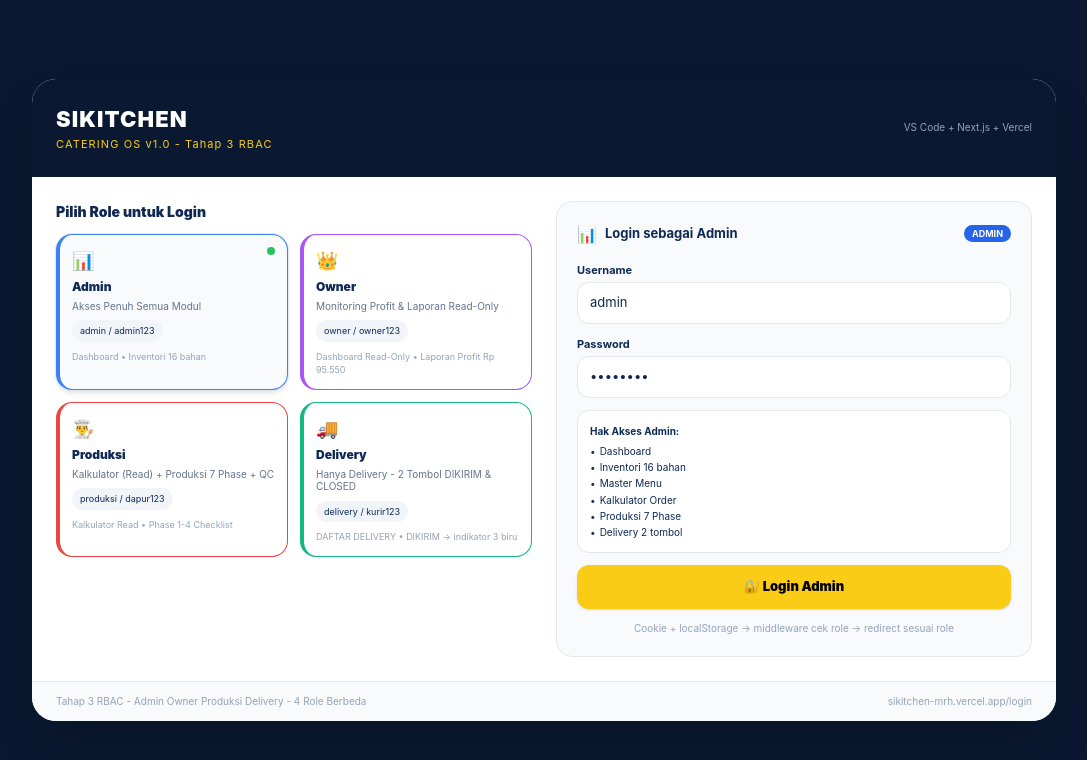
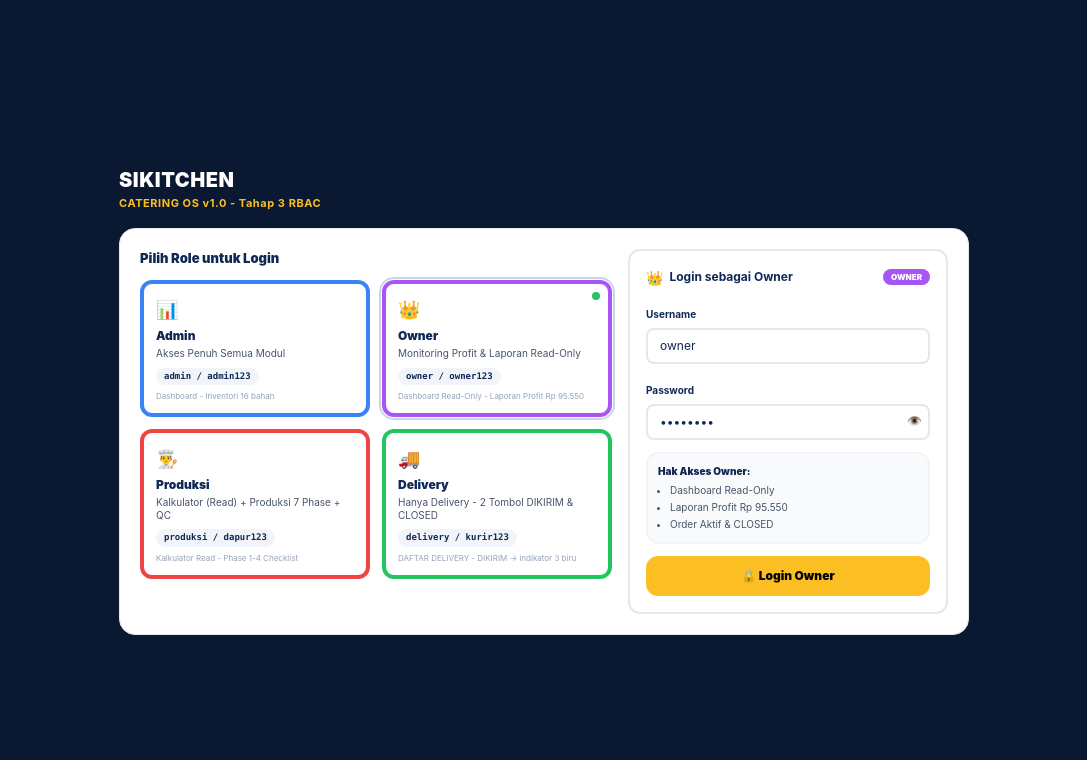
Before and after one commit to mrhdigitalhub/sikitchen-mrh, a Next.js app: page /login in a window 1280 px wide. Shown: the top 760 px of the page, without its empty margins (96-1183 px from the left). Built offline with nearby package versions, Linux system fonts and the light colour scheme.

Commit message:
fix: login compact putih garis tebal border-4 - hapus footer - tidak lebar

```diff
--- a/app/login/page.js
+++ b/app/login/page.js
@@ -3,93 +3,111 @@ import { useState } from 'react'
 import { useRouter } from 'next/navigation'
 
 const ROLES = [
-  { id:'admin', label:'Admin', icon:'📊', color:'border-blue-500', bg:'bg-blue-600', user:'admin', pass:'admin123', desc:'Akses Penuh Semua Modul', akses:['Dashboard','Inventori 16 bahan','Master Menu','Kalkulator Order','Produksi 7 Phase','Delivery 2 tombol'] },
-  { id:'owner', label:'Owner', icon:'👑', color:'border-purple-500', bg:'bg-purple-600', user:'owner', pass:'owner123', desc:'Monitoring Profit & Laporan Read-Only', akses:['Dashboard Read-Only','Laporan Profit Rp 95.550','Order Aktif & CLOSED'] },
-  { id:'produksi', label:'Produksi', icon:'👨‍🍳', color:'border-red-500', bg:'bg-red-600', user:'produksi', pass:'dapur123', desc:'Kalkulator (Read) + Produksi 7 Phase + QC', akses:['Kalkulator Read','Phase 1-4 Checklist','Tombol Proses Produksi → Diproses','QC → Next Delivery → Dikemas'] },
-  { id:'delivery', label:'Delivery', icon:'🚚', color:'border-emerald-500', bg:'bg-emerald-600', user:'delivery', pass:'kurir123', desc:'Hanya Delivery - 2 Tombol DIKIRIM & CLOSED', akses:['DAFTAR DELIVERY','DIKIRIM → indikator 3 biru','CLOSED → indikator 4 hitam'] },
+  { id:'admin', label:'Admin', desc:'Akses Penuh Semua Modul', cred:'admin / admin123', icon:'📊', border:'border-blue-500', text:'text-blue-600', footer:'Dashboard - Inventori 16 bahan' },
+  { id:'owner', label:'Owner', desc:'Monitoring Profit & Laporan Read-Only', cred:'owner / owner123', icon:'👑', border:'border-purple-500', text:'text-purple-600', footer:'Dashboard Read-Only - Laporan Profit Rp 95.550', selected:true },
+  { id:'produksi', label:'Produksi', desc:'Kalkulator (Read) + Produksi 7 Phase + QC', cred:'produksi / dapur123', icon:'👨‍🍳', border:'border-red-500', text:'text-red-600', footer:'Kalkulator Read - Phase 1-4 Checklist' },
+  { id:'delivery', label:'Delivery', desc:'Hanya Delivery - 2 Tombol DIKIRIM & CLOSED', cred:'delivery / kurir123', icon:'🚚', border:'border-green-500', text:'text-green-600', footer:'DAFTAR DELIVERY - DIKIRIM → indikator 3 biru' },
 ]
 
 export default function LoginPage(){
   const router = useRouter()
-  const [selectedRole,setSelectedRole]=useState('admin')
-  const [username,setUsername]=useState('admin')
-  const [password,setPassword]=useState('admin123')
-  const [error,setError]=useState('')
+  const [selected,setSelected]=useState('owner')
+  const [username,setUsername]=useState('owner')
+  const [password,setPassword]=useState('owner123')
+  const [showPass,setShowPass]=useState(false)
 
-  const role = ROLES.find(r=>r.id===selectedRole)
-
-  function handleSelectRole(r){
-    setSelectedRole(r.id)
-    setUsername(r.user)
-    setPassword(r.pass)
-    setError('')
+  function pickRole(r){
+    setSelected(r.id)
+    setUsername(r.id)
+    if(r.id==='admin') setPassword('admin123')
+    if(r.id==='owner') setPassword('owner123')
+    if(r.id==='produksi') setPassword('dapur123')
+    if(r.id==='delivery') setPassword('kurir123')
   }
 
-  function handleLogin(){
-    const r = ROLES.find(x=>x.user===username && x.pass===password)
-    if(!r){
-      setError('Username / Password salah Bos! Cek kartu role di atas')
-      return
-    }
-    // Set cookie & localStorage untuk middleware & layout
-    document.cookie = `sikitchen_role=${r.id}; path=/; max-age=86400`
-    document.cookie = `sikitchen_user=${r.user}; path=/; max-age=86400`
-    localStorage.setItem('sikitchen_role', r.id)
-    localStorage.setItem('sikitchen_user', r.user)
-    localStorage.setItem('sikitchen_login_at', new Date().toISOString())
-
-    if(r.id==='admin') router.push('/dashboard')
-    else if(r.id==='owner') router.push('/dashboard?role=owner')
-    else if(r.id==='produksi') router.push('/production')
-    else if(r.id==='delivery') router.push('/delivery')
+  function handleLogin(e){
+    e.preventDefault()
+    const u = username.toLowerCase()
+    const p = password
+    let ok = false
+    if(u==='admin' && p==='admin123') ok=true
+    if(u==='owner' && p==='owner123') ok=true
+    if(u==='produksi' && p==='dapur123') ok=true
+    if(u==='delivery' && p==='kurir123') ok=true
+    if(!ok){ alert('Username / Password salah Bos!'); return }
+    localStorage.setItem('sikitchen_role', u)
+    localStorage.setItem('sikitchen_company','SIKITCHEN-MRH')
+    document.cookie = `sikitchen_role=${u}; path=/; max-age=86400`
+    router.push(`/dashboard?role=${u}`)
   }
 
+  const cur = ROLES.find(r=>r.id===selected)
+
   return (
-    <div className="min-h-screen bg-[#0A1931] flex items-center justify-center p-3" style={{fontFamily:'Inter, Arial, sans-serif'}}>
-      <div className="bg-white rounded-3xl shadow-2xl w-full max-w-5xl overflow-hidden">
-        <div className="bg-[#0A1931] text-white p-6 flex justify-between items-center">
-          <div><div className="font-black text-[22px] tracking-wider">SIKITCHEN</div><div className="text-[11px] text-yellow-400 tracking-widest">CATERING OS v1.0 - Tahap 3 RBAC</div></div>
-          <div className="text-[10px] text-slate-400">VS Code + Next.js + Vercel</div>
+    <div className="min-h-screen bg-[#0A1931] flex flex-col items-center justify-center p-4" style={{fontFamily:'Inter, sans-serif'}}>
+      <div className="w-full max-w-[850px]">
+        {/* HEADER */}
+        <div className="mb-4 flex justify-between items-end">
+          <div>
+            <div className="font-black text-white text-[20px] tracking-wide">SIKITCHEN</div>
+            <div className="text-[#FBBF24] text-[11px] font-bold tracking-wider">CATERING OS v1.0 - Tahap 3 RBAC</div>
+          </div>
         </div>
 
-        <div className="p-6 grid md:grid-cols-2 gap-6">
-          <div>
-            <div className="font-black text-[14px] mb-3">Pilih Role untuk Login</div>
+        {/* MAIN COMPACT BOX */}
+        <div className="bg-white rounded-2xl p-4 md:p-5 flex flex-col md:flex-row gap-4 border border-slate-200">
+          {/* LEFT 2x2 GRID */}
+          <div className="flex-1">
+            <div className="font-black text-[13px] mb-3">Pilih Role untuk Login</div>
             <div className="grid grid-cols-2 gap-3">
               {ROLES.map(r=>(
-                <div key={r.id} onClick={()=>handleSelectRole(r)} className={`border-l-4 ${r.color} border-t border-r border-b rounded-2xl p-3 cursor-pointer transition hover:shadow-md ${selectedRole===r.id?'bg-slate-50 shadow-md ring-1 ring-slate-200':''}`}>
-                  <div className="flex justify-between"><span className="text-[18px]">{r.icon}</span>{selectedRole===r.id && <span className="w-2 h-2 bg-green-500 rounded-full"></span>}</div>
+                <div key={r.id} onClick={()=>pickRole(r)} className={`bg-white rounded-xl p-3 cursor-pointer border-4 ${r.border} ${selected===r.id?'ring-2 ring-offset-1 ring-slate-300':''} relative transition-all hover:scale-[1.02]`}>
+                  {r.selected || selected===r.id ? <div className="absolute top-2 right-2 w-2 h-2 bg-green-500 rounded-full"></div> : null}
+                  <div className={`text-[18px] ${r.text}`}>{r.icon}</div>
                   <div className="font-black text-[12px] mt-1">{r.label}</div>
-                  <div className="text-[10px] text-slate-500 mt-1 leading-tight">{r.desc}</div>
-                  <div className="text-[9px] mt-2 bg-slate-100 px-2 py-1 rounded-full inline-block">{r.user} / {r.pass}</div>
-                  <div className="text-[9px] text-slate-400 mt-2">{r.akses.slice(0,2).join(' • ')}</div>
+                  <div className="text-[10px] text-slate-600 leading-tight mt-0.5 line-clamp-2">{r.desc}</div>
+                  <div className="mt-2 bg-slate-100 rounded-full px-2 py-0.5 inline-block text-[9px] font-mono font-bold">{r.cred}</div>
+                  <div className="text-[8px] text-slate-400 mt-1.5 leading-tight">{r.footer}</div>
                 </div>
               ))}
             </div>
           </div>
 
-          <div className="bg-slate-50 rounded-2xl p-5 border">
-            <div className="font-bold text-[13px] mb-4 flex items-center gap-2"><span className="text-[16px]">{role.icon}</span> Login sebagai {role.label} <span className={`ml-auto px-2 py-0.5 rounded-full text-white text-[9px] ${role.bg}`}>{role.id.toUpperCase()}</span></div>
+          {/* RIGHT FORM */}
+          <div className="w-full md:w-[320px] bg-white rounded-xl border-2 border-slate-200 p-4 h-fit">
+            <div className="flex items-center justify-between mb-3">
+              <div className="flex items-center gap-1.5 font-bold text-[12px]"><span className="text-[14px]">{cur?.icon}</span> Login sebagai {cur?.label}</div>
+              <div className={`px-2 py-0.5 rounded-full text-[8px] font-black text-white uppercase ${selected==='admin'?'bg-blue-500':selected==='owner'?'bg-purple-500':selected==='produksi'?'bg-red-500':'bg-green-500'}`}>{selected}</div>
+            </div>
 
-            <div className="space-y-3">
-              <div><div className="text-[11px] font-bold mb-1">Username</div><input value={username} onChange={e=>setUsername(e.target.value)} className="w-full border rounded-xl px-3 py-2.5 text-[13px] bg-white" placeholder="admin"/></div>
-              <div><div className="text-[11px] font-bold mb-1">Password</div><input type="password" value={password} onChange={e=>setPassword(e.target.value)} className="w-full border rounded-xl px-3 py-2.5 text-[13px] bg-white" placeholder="••••••"/></div>
-
-              {error && <div className="bg-red-50 border border-red-200 text-red-700 px-3 py-2 rounded-xl text-[11px]">{error}</div>}
-
-              <div className="bg-white border rounded-xl p-3 text-[10px] leading-relaxed">
-                <div className="font-bold mb-1">Hak Akses {role.label}:</div>
-                {role.akses.map((a,i)=><div key={i} className="flex gap-1"><span>•</span><span>{a}</span></div>)}
+            <form onSubmit={handleLogin} className="space-y-3">
+              <div>
+                <label className="text-[10px] font-bold">Username</label>
+                <input value={username} onChange={e=>setUsername(e.target.value)} className="mt-1 w-full h-9 rounded-lg border-2 border-slate-200 px-3 text-[12px] focus:border-blue-400 outline-none" />
+              </div>
+              <div>
+                <label className="text-[10px] font-bold">Password</label>
+                <div className="mt-1 relative">
+                  <input type={showPass?'text':'password'} value={password} onChange={e=>setPassword(e.target.value)} className="w-full h-9 rounded-lg border-2 border-slate-200 px-3 text-[12px] pr-8 focus:border-blue-400 outline-none" />
+                  <button type="button" onClick={()=>setShowPass(!showPass)} className="absolute right-2 top-2 text-[12px]">👁️</button>
+                </div>
               </div>
 
-              <button onClick={handleLogin} className="w-full bg-yellow-400 hover:bg-yellow-500 text-black font-black py-3 rounded-xl text-[13px] shadow">🔐 Login {role.label}</button>
-              <div className="text-[10px] text-slate-400 text-center">Cookie + localStorage → middleware cek role → redirect sesuai role</div>
-            </div>
+              <div className="bg-slate-50 border-2 border-slate-100 rounded-xl p-2.5">
+                <div className="text-[10px] font-black">Hak Akses {cur?.label}:</div>
+                <ul className="text-[10px] mt-1 space-y-0.5 list-disc ml-3 text-slate-600">
+                  {selected==='admin' && <><li>Akses Penuh Semua Modul</li><li>Inventori 16 bahan</li><li>Kelola User</li></>}
+                  {selected==='owner' && <><li>Dashboard Read-Only</li><li>Laporan Profit Rp 95.550</li><li>Order Aktif & CLOSED</li></>}
+                  {selected==='produksi' && <><li>Kalkulator Read-Only</li><li>Produksi 7 Phase + QC</li><li>Checklist Phase</li></>}
+                  {selected==='delivery' && <><li>DAFTAR DELIVERY</li><li>2 Tombol DIKIRIM & CLOSED</li><li>Indikator 3 biru</li></>}
+                </ul>
+              </div>
+
+              <button type="submit" className="w-full h-10 rounded-xl bg-[#FBBF24] hover:bg-[#f6b40a] text-black font-black text-[12px] flex items-center justify-center gap-1.5 transition">
+                🔒 Login {cur?.label}
+              </button>
+            </form>
           </div>
-        </div>
-
-        <div className="bg-slate-50 px-6 py-3 text-[10px] text-slate-400 border-t flex justify-between">
-          <span>Tahap 3 RBAC - Admin Owner Produksi Delivery - 4 Role Berbeda</span><span>sikitchen-mrh.vercel.app/login</span>
         </div>
       </div>
     </div>
```
